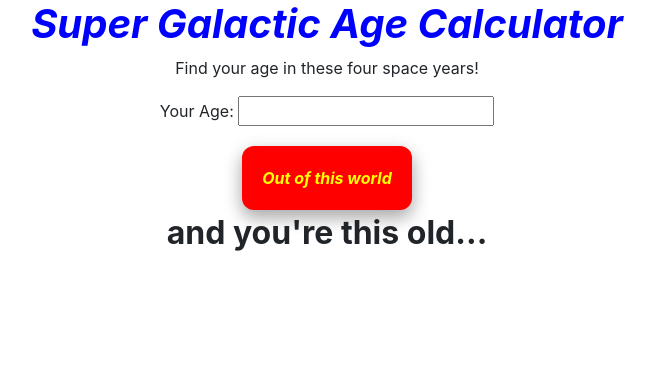
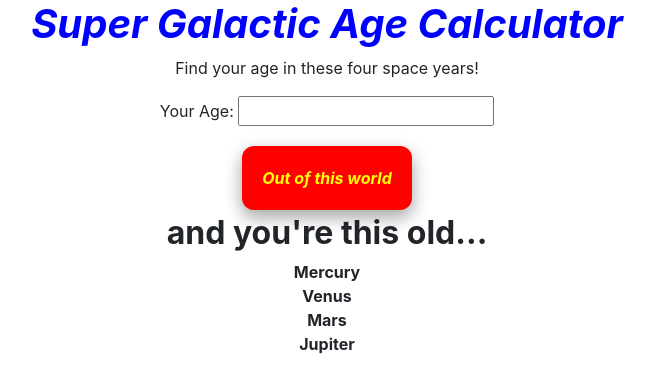
Before and after one commit to TheBritish23/Independent4, a website built with webpack: page src/Index.html in a window 1280 px wide. Shown: the whole page, without its empty margins (313-968 px from the left). Built offline with nearby package versions, Linux system fonts and the light colour scheme.

Commit message:
add labels

```diff
--- a/src/Index.html
+++ b/src/Index.html
@@ -22,10 +22,10 @@
     </div>
    </div>
   <div id="output">
-    <div id="mercOut"></div>
-    <div id="venOut"></div>
-    <div id="marOut"></div>
-    <div id="jupitOut"></div>
+    <div id="mercOut">Mercury</div>
+    <div id="venOut">Venus</div>
+    <div id="marOut">Mars</div>
+    <div id="jupitOut">Jupiter</div>
   </div>
  </div>
 </body>
--- a/src/styles.css
+++ b/src/styles.css
@@ -34,3 +34,23 @@ p {
 #form {
 text-align: center;
 }
+
+#mercOut {
+  text-align: center;
+  font-weight: bold;
+}
+
+#venOut {
+  text-align: center;
+  font-weight: bold;
+}
+
+#marOut {
+  text-align: center;
+  font-weight: bold;
+}
+
+#jupitOut {
+  text-align: center;
+  font-weight: bold;
+}
```
